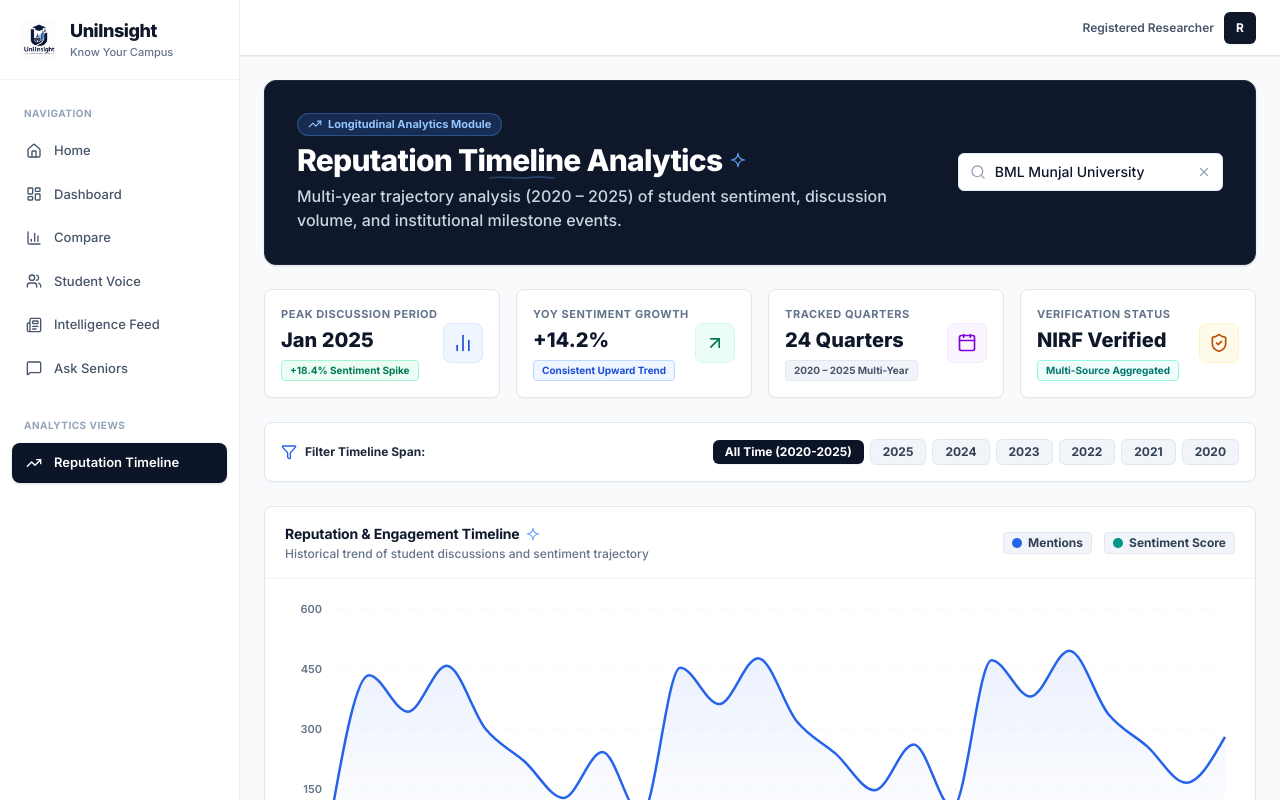
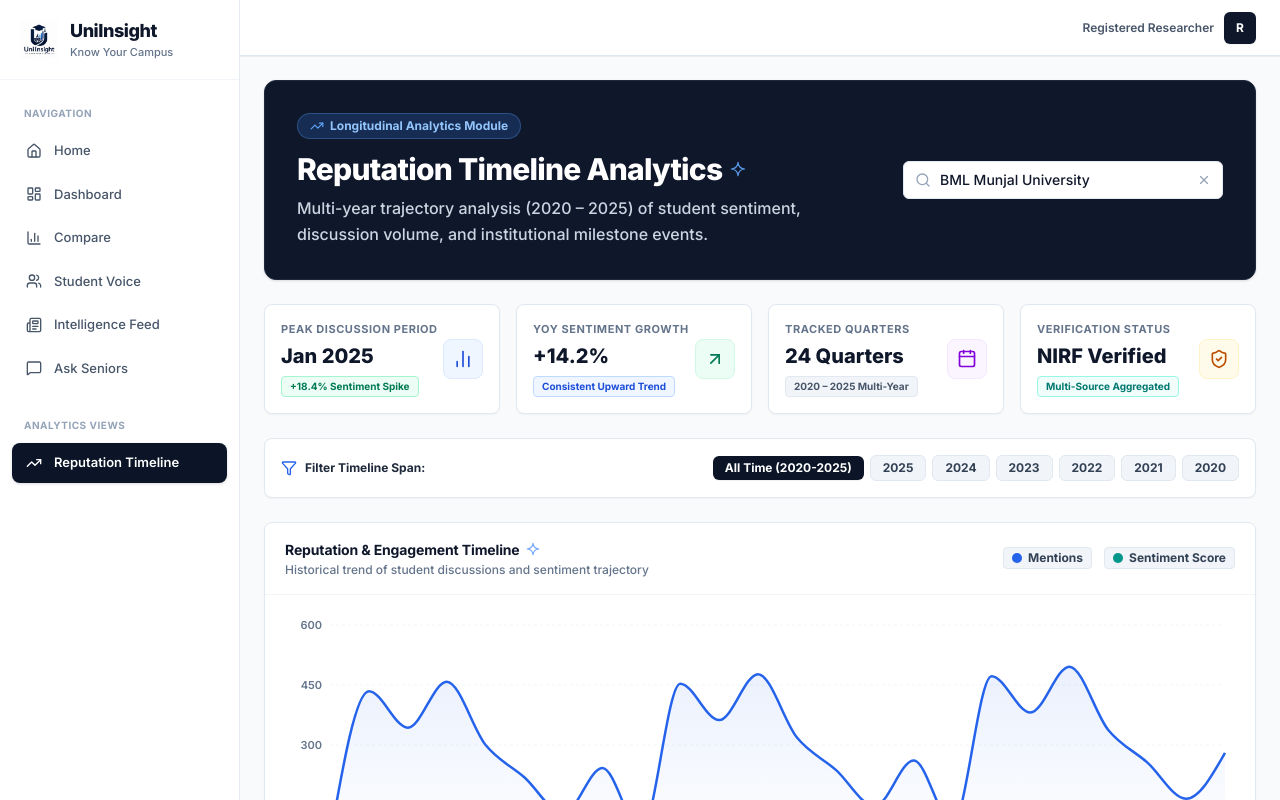
Before and after one commit to uananya2502/UniInsights, a Next.js app: page /reputation-timeline in a window 1280 px wide. Shown: the top 800 px of the page. Built offline with nearby package versions, Linux system fonts and the light colour scheme.

Commit message:
Refine Reputation Timeline dark navy header layout and spacing

```diff
--- a/src/app/reputation-timeline/page.tsx
+++ b/src/app/reputation-timeline/page.tsx
@@ -75,28 +75,30 @@ function ReputationTimelineContent() {
       {/* Hero Header Banner */}
       <div className="relative rounded-xl bg-slate-900 text-white p-6 md:p-8 shadow-sm border border-slate-800 animate-fade-in overflow-visible">
         <div className="relative z-10 flex flex-col md:flex-row md:items-center justify-between gap-6">
-          <div className="space-y-1.5">
-            <div className="inline-flex items-center gap-1.5 px-2.5 py-0.5 rounded-full text-[11px] font-bold bg-blue-500/20 text-blue-300 border border-blue-400/30">
-              <TrendingUp className="w-3.5 h-3.5" />
-              Longitudinal Analytics Module
+          <div className="space-y-2">
+            <div>
+              <span className="inline-flex items-center gap-1.5 px-3 py-1 rounded-full text-xs font-bold bg-blue-500/20 text-blue-300 border border-blue-400/30 mb-1">
+                <TrendingUp className="w-3.5 h-3.5 text-blue-400" />
+                Longitudinal Analytics Module
+              </span>
             </div>
-            <div className="relative inline-block">
+            <div className="relative">
               <h1 className="text-2xl md:text-3xl font-extrabold tracking-tight text-white flex items-center gap-2">
                 Reputation Timeline Analytics
                 <DoodleSparkle className="w-4 h-4 text-blue-400 opacity-90 inline-block" />
               </h1>
-              <DoodleUnderline className="absolute -bottom-1 left-0 w-full h-2 text-blue-400/30 pointer-events-none" />
             </div>
-            <p className="text-slate-300 text-sm md:text-base font-medium max-w-2xl">
+            <p className="text-slate-300 text-sm md:text-base font-medium max-w-xl leading-relaxed">
               Multi-year trajectory analysis (2020 – 2025) of student sentiment, discussion volume, and institutional milestone events.
             </p>
           </div>
 
-          <div className="w-full md:w-auto">
+          <div className="w-full md:w-80 flex-shrink-0">
             <UniversitySearch onSelect={setSelectedUni} selected={selectedUni} />
           </div>
         </div>
       </div>
+
 
       {/* Loading Spinner */}
       {loading && (
```
